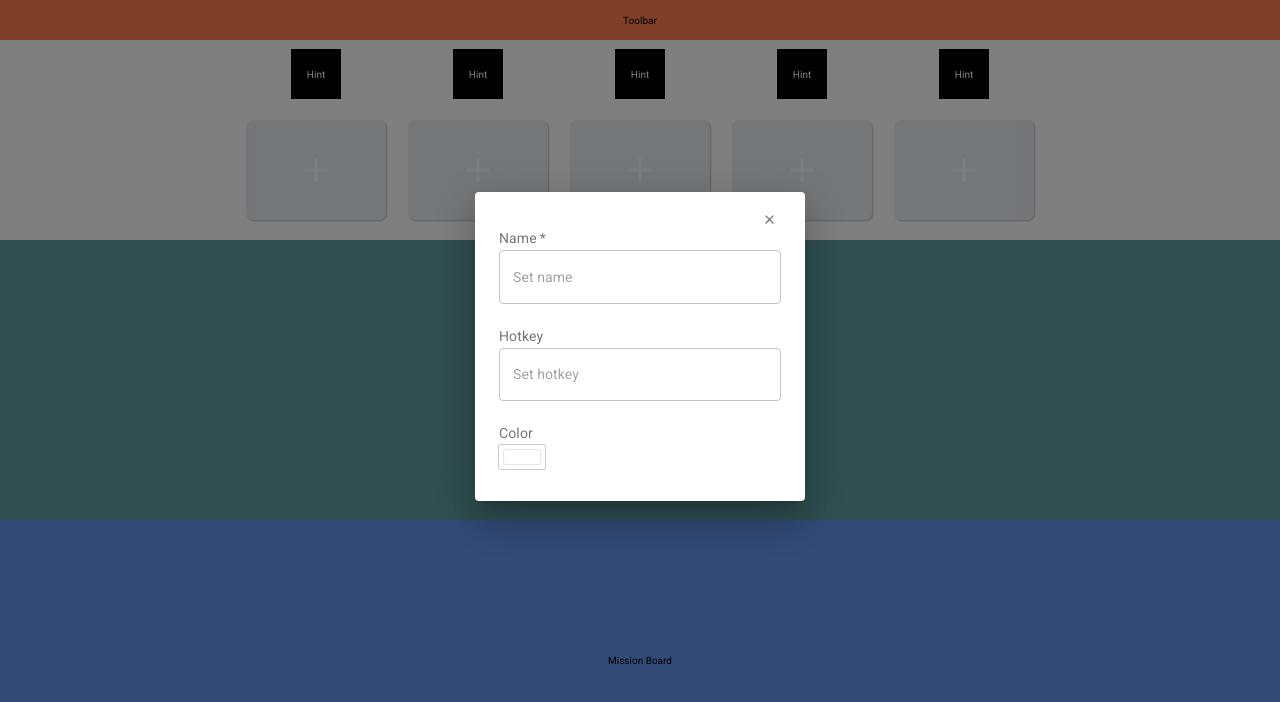
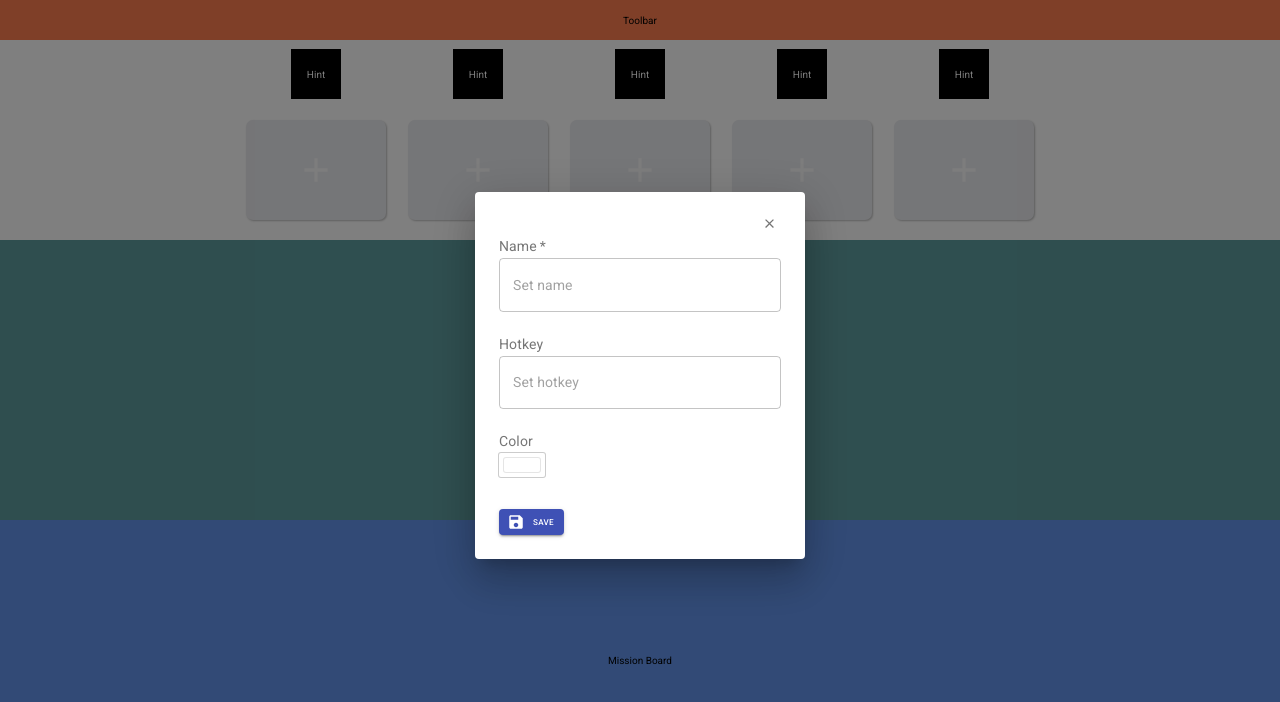
Before and after one commit to sailor95/progress-app, a React (Create React App) app in the folder fe/: page / in a window 1280 px wide. Both pictures are taken after a click on the button 316 px from the left and 170 px from the top of the page. Shown: the top 702 px of the page. Built offline with nearby package versions, Linux system fonts and the light colour scheme.

Commit message:
Add save button and name validation

```diff
--- a/fe/src/components/main-sections/QuickBar/QuickBtnSet/BtnDialog/BtnDialog.tsx
+++ b/fe/src/components/main-sections/QuickBar/QuickBtnSet/BtnDialog/BtnDialog.tsx
@@ -9,7 +9,11 @@ import {
   IconButton,
   TextField,
 } from '@material-ui/core';
-import { Delete as DeleteIcon, Close as CloseIcon } from '@material-ui/icons';
+import {
+  Delete as DeleteIcon,
+  Close as CloseIcon,
+  Save as SaveIcon,
+} from '@material-ui/icons';
 import { TwitterPicker, ColorResult } from 'react-color';
 
 import { QuickButtonData } from '../../../QuickBar/interfaces';
@@ -20,6 +24,7 @@ interface BtnDialogProps {
   data?: QuickButtonData;
   open: boolean;
   onSave: (data: QuickButtonData) => void;
+  onClose: () => void;
 }
 
 type FormValues = {
@@ -28,14 +33,13 @@ type FormValues = {
   color: string;
 };
 
-const BtnDialog: FC<BtnDialogProps> = ({ data, open, onSave }) => {
+const BtnDialog: FC<BtnDialogProps> = ({ data, open, onSave, onClose }) => {
   const [showColorPicker, setShowColorPicker] = useState(false);
-  const { handleSubmit, control, watch, getValues } = useForm<FormValues>();
+  const { handleSubmit, control, watch } = useForm<FormValues>();
   const watchColor = watch('color');
 
   const handleClose = () => {
-    const data = getValues();
-    onSave(data);
+    onClose();
     setShowColorPicker(false);
   };
 
@@ -54,6 +58,7 @@ const BtnDialog: FC<BtnDialogProps> = ({ data, open, onSave }) => {
       aria-labelledby="quick-btn-dialog"
       maxWidth="md"
       classes={{ scrollPaper: styles.scroll_paper, paper: styles.paper }}
+      disableBackdropClick
     >
       <DialogTitle classes={{ root: styles.dialog_title }}>
         <IconButton
@@ -70,7 +75,11 @@ const BtnDialog: FC<BtnDialogProps> = ({ data, open, onSave }) => {
               name="name"
               control={control}
               defaultValue={data?.name || ''}
-              render={({ field: { onChange, value } }) => (
+              rules={{ required: 'Name is required.' }}
+              render={({
+                field: { onChange, value },
+                fieldState: { error, invalid },
+              }) => (
                 <>
                   <InputLabel required classes={{ root: styles.input_label }}>
                     Name
@@ -80,6 +89,8 @@ const BtnDialog: FC<BtnDialogProps> = ({ data, open, onSave }) => {
                     onChange={onChange}
                     variant="outlined"
                     placeholder="Set name"
+                    error={invalid}
+                    helperText={error?.message}
                     classes={{ root: styles.text_field }}
                     InputProps={{ classes: { input: styles.input } }}
                   />
@@ -140,6 +151,16 @@ const BtnDialog: FC<BtnDialogProps> = ({ data, open, onSave }) => {
             />
           </div>
 
+          <Button
+            variant="contained"
+            color="primary"
+            size="small"
+            startIcon={<SaveIcon />}
+            type="submit"
+          >
+            Save
+          </Button>
+
           {/* TODO: Determine whether need clear button */}
           {false && (
             <Button
--- a/fe/src/components/main-sections/QuickBar/QuickBtnSet/BtnDialog/styles.module.scss
+++ b/fe/src/components/main-sections/QuickBar/QuickBtnSet/BtnDialog/styles.module.scss
@@ -5,8 +5,8 @@
 }
 
 .dialog_title {
-  padding: 8px 16px 0;
   margin-bottom: -8px;
+  padding: 12px 16px 4px;
 }
 
 .icon_button {
@@ -18,7 +18,7 @@
 }
 
 .dialog_content_root {
-  padding: 0 24px;
+  padding: 0 24px 24px;
 }
 
 .input_label {
--- a/fe/src/components/main-sections/QuickBar/QuickBtnSet/QuickBtnSet.tsx
+++ b/fe/src/components/main-sections/QuickBar/QuickBtnSet/QuickBtnSet.tsx
@@ -26,6 +26,10 @@ const QuickBtnSet: FC<QuickBtnSetProp> = ({ index }) => {
     setShowDialog(false);
   };
 
+  const handleCloseDialog = () => {
+    setShowDialog(false);
+  };
+
   return (
     <div className={styles.container}>
       <div className={styles.btnHint}>Hint</div>
@@ -36,6 +40,7 @@ const QuickBtnSet: FC<QuickBtnSetProp> = ({ index }) => {
         data={buttonData}
         open={showDialog}
         onSave={handleSaveButtonConfig}
+        onClose={handleCloseDialog}
       />
     </div>
   );
```
